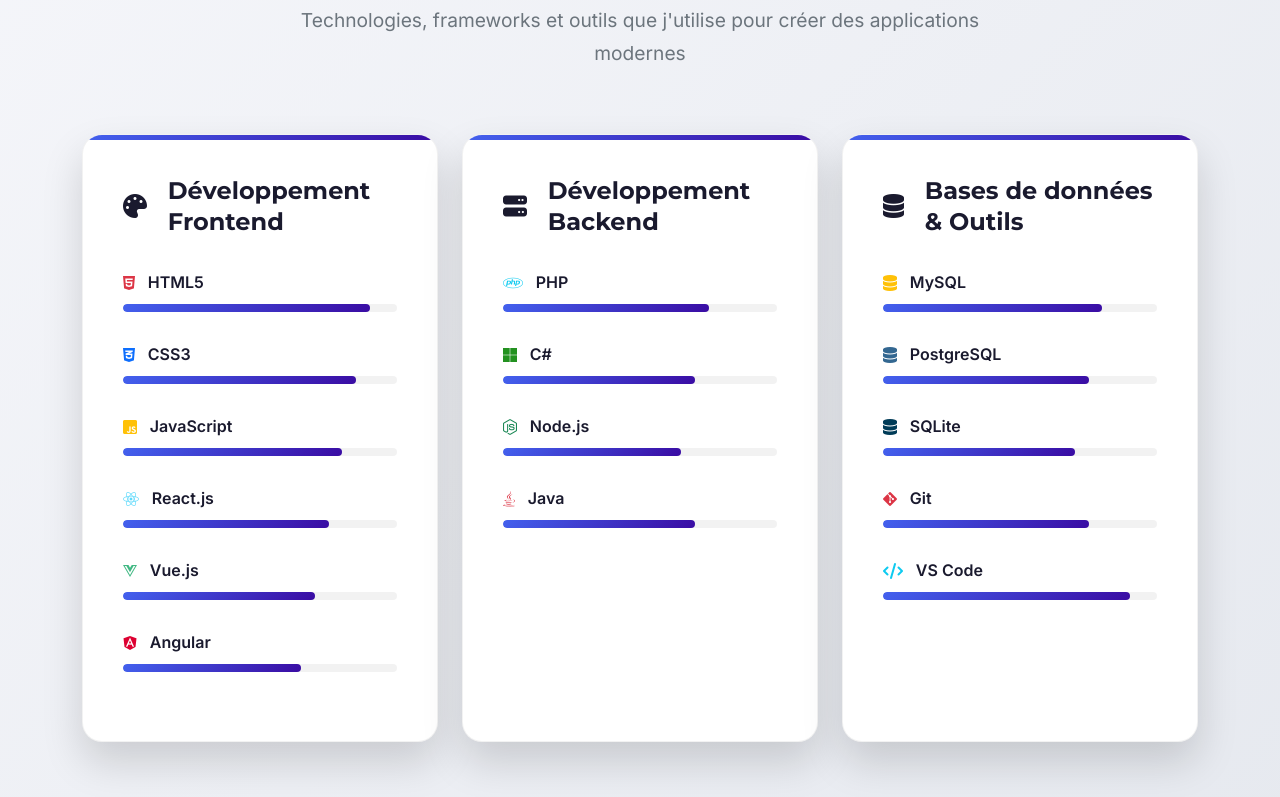
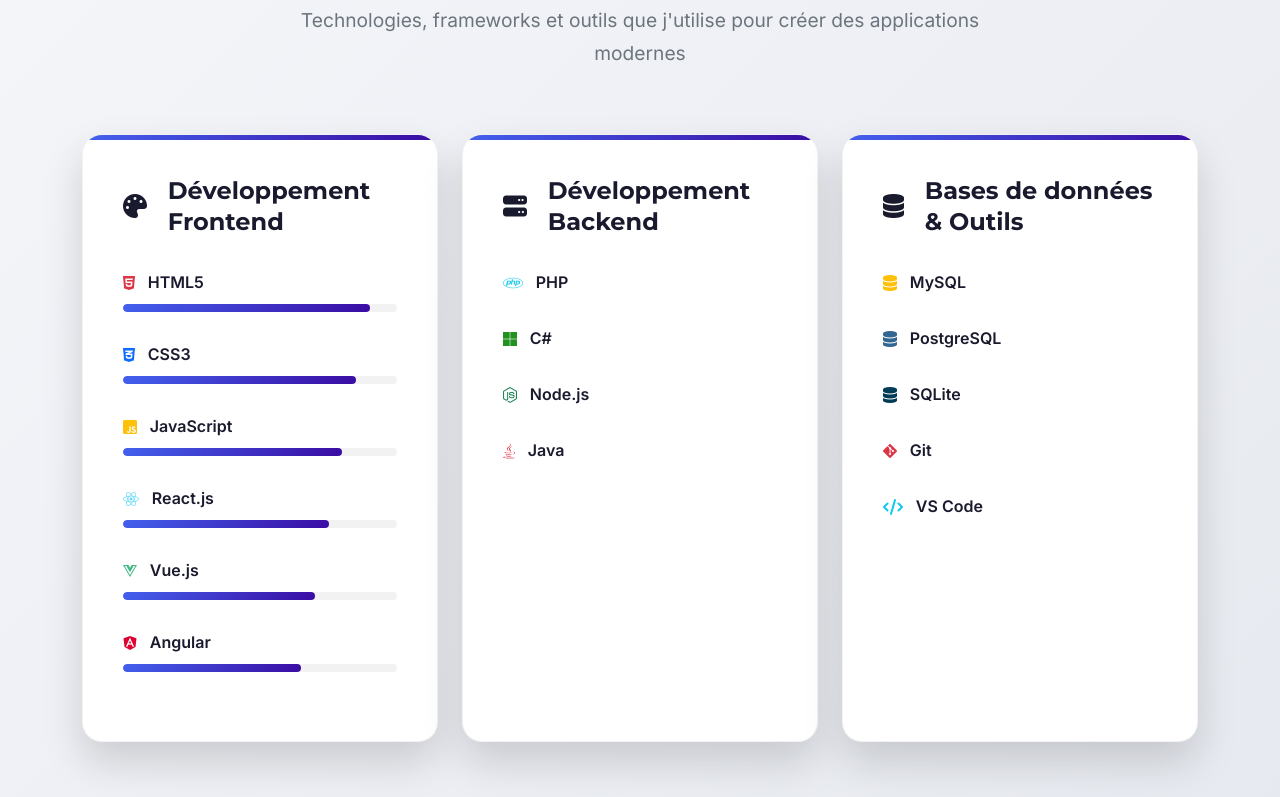
Before and after one commit to romario3904/portfolio-romario, a website: page index.html in a window 1280 px wide. Shown: the part 2132-2929 px from the top of the page. Drawn offline with nearby package versions, Linux system fonts and the light colour scheme.

Commit message:
encore modification

```diff
--- a/index.html
+++ b/index.html
@@ -1279,7 +1279,7 @@
                     <div class="about-content fade-in">
                         <h3>Mon parcours & ma passion pour le développement</h3>
                         <p>
-                            Actuellement en première année de Master Professionnel à l'École Nationale d'Informatique,
+                            Actuellement en deuxième année de Master Professionnel à l'École Nationale d'Informatique,
                             je me spécialise dans le développement web full-stack avec une passion particulière pour
                             les technologies modernes et les expériences utilisateur exceptionnelles.
                         </p>
@@ -1296,7 +1296,7 @@
 
                         <div class="stats-container">
                             <div class="stat-item">
-                                <div class="number">1ère</div>
+                                <div class="number">2ème</div>
                                 <div class="label">Année Master</div>
                             </div>
                             <div class="stat-item">
@@ -1335,7 +1335,7 @@
                             <li>
                                 <i class="fas fa-level-up-alt"></i>
                                 <div>
-                                    <strong>Niveau :</strong> 1ère année Master
+                                    <strong>Niveau :</strong> 2ème année Master
                                 </div>
                             </li>
                             <li>
@@ -1446,35 +1446,23 @@
                                 <i class="fab fa-php text-info"></i>
                                 PHP
                             </div>
-                            <div class="progress">
-                                <div class="progress-bar" data-width="75%"></div>
-                            </div>
                         </div>
                         <div class="skill-item">
                             <div class="skill-name">
                                 <i class="fab fa-microsoft text-csharp"></i>
                                 C#
                             </div>
-                            <div class="progress">
-                                <div class="progress-bar" data-width="70%"></div>
-                            </div>
                         </div>
                         <div class="skill-item">
                             <div class="skill-name">
                                 <i class="fab fa-node-js text-success"></i>
                                 Node.js
                             </div>
-                            <div class="progress">
-                                <div class="progress-bar" data-width="65%"></div>
-                            </div>
                         </div>
                         <div class="skill-item">
                             <div class="skill-name">
                                 <i class="fab fa-java text-danger"></i>
                                 Java
-                            </div>
-                            <div class="progress">
-                                <div class="progress-bar" data-width="70%"></div>
                             </div>
                         </div>
                     </div>
@@ -1487,44 +1475,29 @@
                                 <i class="fas fa-database text-warning"></i>
                                 MySQL
                             </div>
-                            <div class="progress">
-                                <div class="progress-bar" data-width="80%"></div>
-                            </div>
                         </div>
                         <div class="skill-item">
                             <div class="skill-name">
                                 <i class="fas fa-database text-postgresql"></i>
                                 PostgreSQL
                             </div>
-                            <div class="progress">
-                                <div class="progress-bar" data-width="75%"></div>
-                            </div>
                         </div>
                         <div class="skill-item">
                             <div class="skill-name">
                                 <i class="fas fa-database text-sqlite"></i>
                                 SQLite
                             </div>
-                            <div class="progress">
-                                <div class="progress-bar" data-width="70%"></div>
-                            </div>
                         </div>
                         <div class="skill-item">
                             <div class="skill-name">
                                 <i class="fab fa-git-alt text-danger"></i>
                                 Git
                             </div>
-                            <div class="progress">
-                                <div class="progress-bar" data-width="75%"></div>
-                            </div>
                         </div>
                         <div class="skill-item">
                             <div class="skill-name">
                                 <i class="fas fa-code text-info"></i>
                                 VS Code
-                            </div>
-                            <div class="progress">
-                                <div class="progress-bar" data-width="90%"></div>
                             </div>
                         </div>
                     </div>
```
